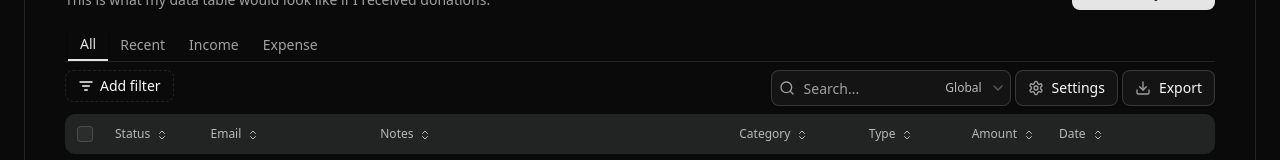
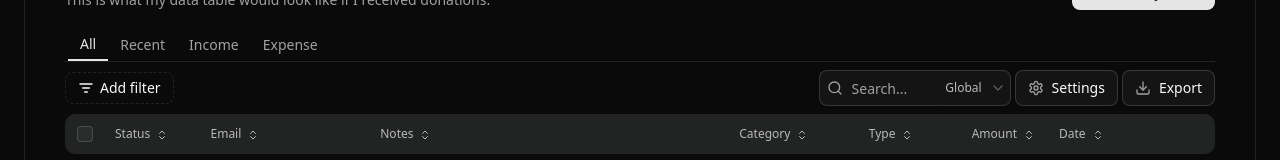
Before and after one commit to soyluisarrieta/shadcn-data-table, a React (Vite) app in the folder react-app/: page / in a window 1280 px wide. Shown: the part 583-743 px from the top of the page. Built offline with nearby package versions, Linux system fonts and the light colour scheme.

Commit message:
style: adjust spacing and padding in toolbar components

```diff
--- a/react-app/src/components/data-table/data-table-toolbar.tsx
+++ b/react-app/src/components/data-table/data-table-toolbar.tsx
@@ -383,7 +383,7 @@ function DataTableLeftToolbar<TData> ({
   }
 
   return (
-    <div className='w-full flex items-center gap-2 flex-wrap'>
+    <div className='w-full flex items-center gap-1 flex-wrap pt-0.5'>
       {activeFilters.length > 0 && activeFilters.map(filter => {
         const column = table.getColumn(filter.columnKey)
         if (!column) return null
@@ -494,7 +494,7 @@ function DataTableRightToolbar<TData> ({
   }
 
   return (
-    <div className='w-full flex sm:justify-end gap-1 border-t sm:border-none pt-2 sm:pt-0'>
+    <div className='flex sm:justify-end gap-1 border-t sm:border-none pt-2 sm:pt-0'>
       <DataTableSearchInput table={table} />
       <DropdownMenu>
         <Button
```
